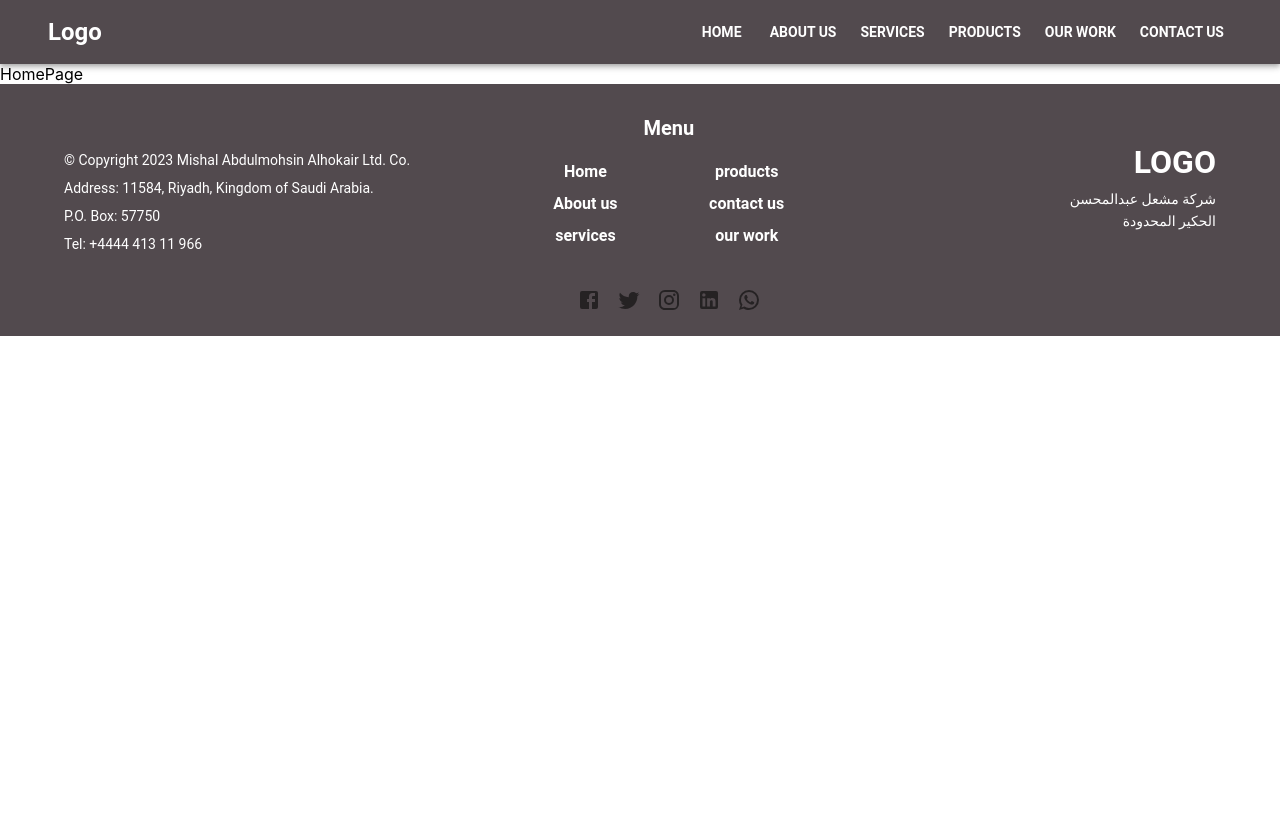
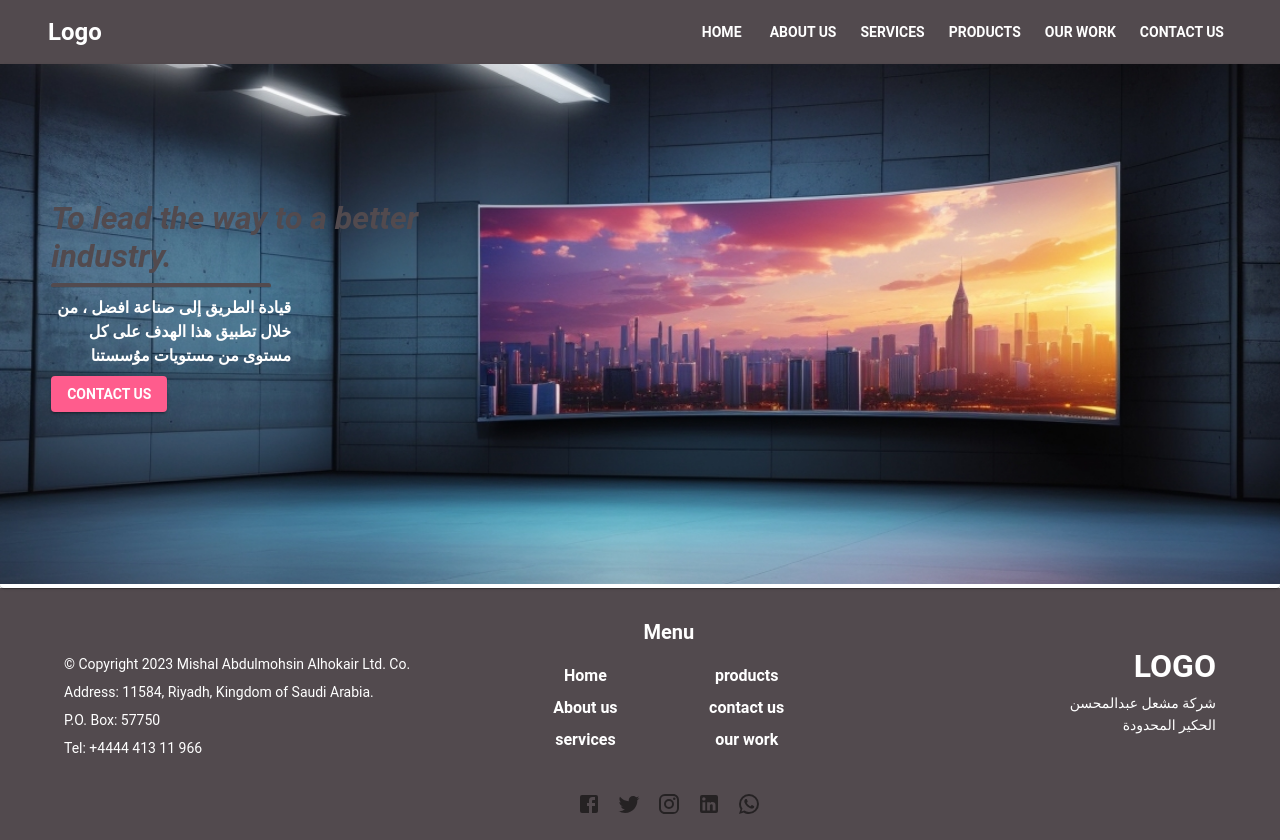
Before and after one commit to yousefo1995/MACH, a React (Create React App) app: page / in a window 1280 px wide. Before the commit the page ends 800 px from the top, so only its background shows below. Built offline with nearby package versions, Linux system fonts and the light colour scheme.

Commit message:
HeroSection with a background image

```diff
--- /dev/null
+++ b/src/Components/HomePageComponents/HeroSection.js
@@ -0,0 +1,60 @@
+import { Button, Divider, Paper, Stack, Typography } from "@mui/material";
+import React from "react";
+import bgImage from "../images/HeroBg.jpg";
+import { useNavigate } from "react-router-dom";
+
+const HeroSection = () => {
+  const navigate = useNavigate();
+
+  return (
+    <Stack position="relative">
+      <Paper>
+        <img
+          src={bgImage}
+          alt=""
+          width="100%"
+          style={{ maxHeight: "520px", objectFit: "cover" }}
+        />
+        <Stack position="absolute" gap={1} top="26%" left="4%" width="42%">
+          <Stack maxWidth="380px">
+            <Typography
+              fontStyle="italic"
+              fontWeight="700"
+              color="primary" // change the color to #111111 or choose different color ========================
+              variant="h1"
+            >
+              To lead the way to a better industry.
+            </Typography>
+          </Stack>
+          <Divider
+            sx={{
+              borderTopWidth: "4px",
+              borderTopColor: "primary.main",
+              borderRadius: "80px",
+              maxWidth: "220px",
+            }}
+          />
+          <Stack maxWidth="240px">
+            <Typography color="#fff" align="right">
+              قيادة الطريق إلى صناعة افضل ، من خلال تطبيق هذا الهدف على كل مستوى
+              من مستويات موُسستنا{" "}
+            </Typography>
+          </Stack>
+          <Stack alignSelf="self-start">
+            <Button
+              variant="contained"
+              color="secondary"
+              onClick={() => navigate("/contactUs")}
+            >
+              <Typography variant="button" color="#fff">
+                contact us
+              </Typography>
+            </Button>
+          </Stack>
+        </Stack>
+      </Paper>
+    </Stack>
+  );
+};
+
+export default HeroSection;
--- a/src/Pages/HomePage.js
+++ b/src/Pages/HomePage.js
@@ -1,7 +1,13 @@
+import { Box } from "@mui/material";
 import React from "react";
+import HeroSection from "../Components/HomePageComponents/HeroSection";
 
 const HomePage = () => {
-  return <div>HomePage</div>;
+  return (
+    <Box>
+      <HeroSection />
+    </Box>
+  );
 };
 
 export default HomePage;
```
Also changed, not shown: src/Components/images/HeroBg.jpg (added).
